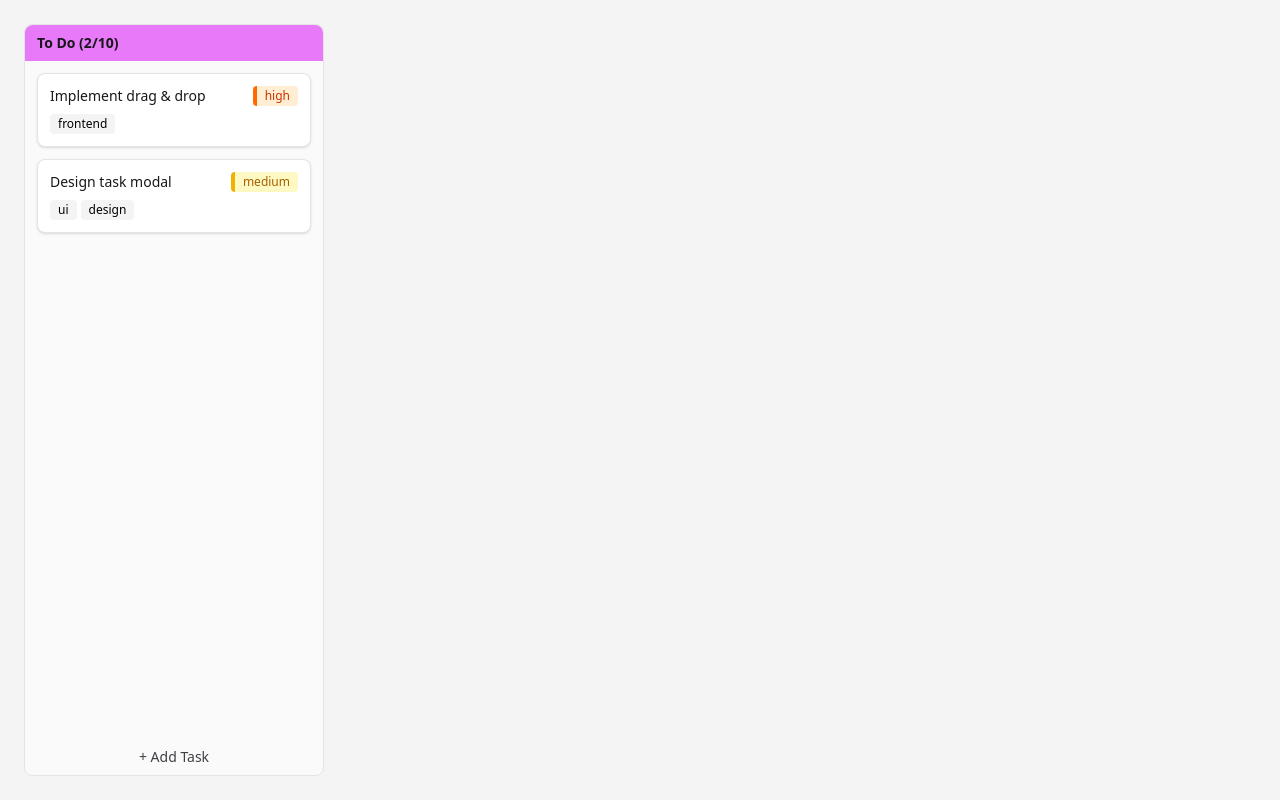
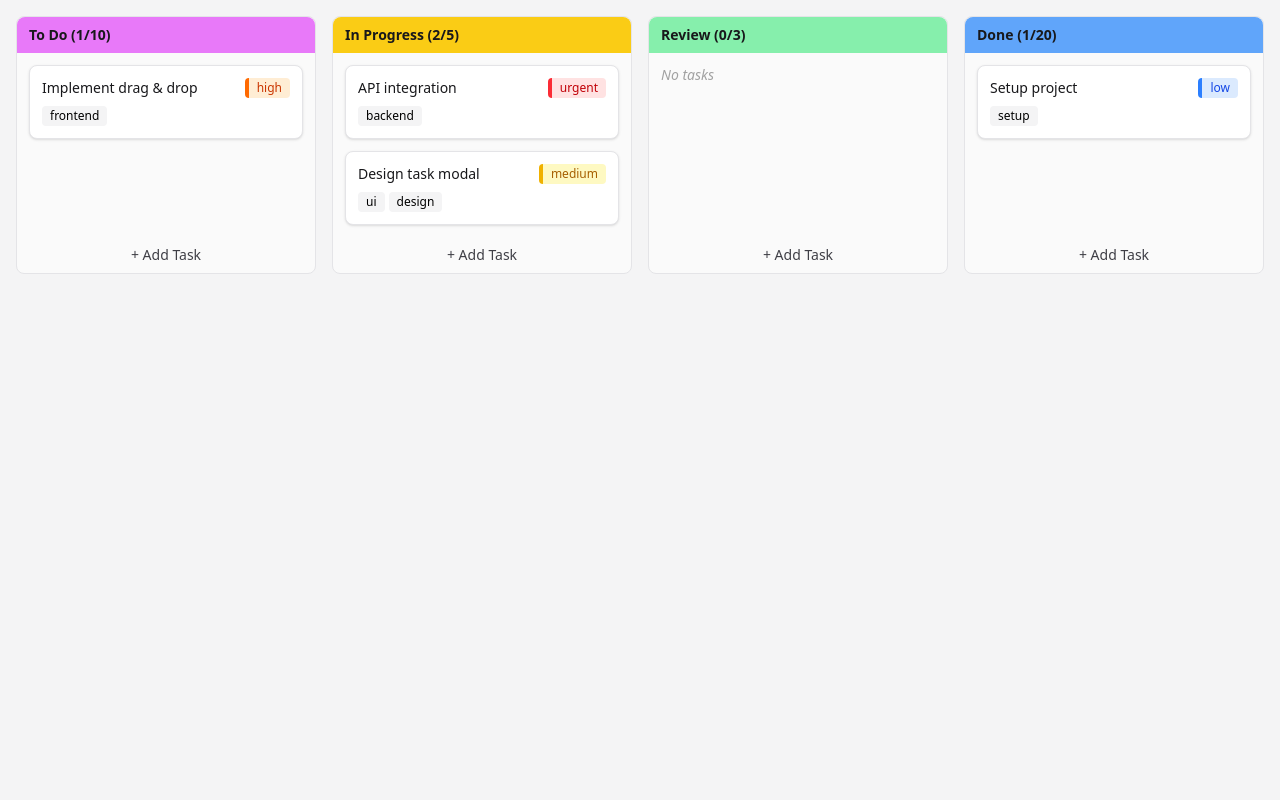
Before and after one commit to kaziabulhasib/kanban-component-hasib, a React (Vite) app: page / in a window 1280 px wide. Built offline with nearby package versions, Linux system fonts and the light colour scheme.

Commit message:
create kan ban board

```diff
--- a/src/App.tsx
+++ b/src/App.tsx
@@ -1,49 +1,102 @@
+import KanbanBoard from "./components/kanbanboard/KanbanBoard";
 import type {
   KanbanColumn as ColumnType,
   KanbanTask,
 } from "./components/kanbanboard/KanbanBoard.types";
-import KanbanColumn from "./components/kanbanboard/KanbanColumn";
 
 function App() {
-  const todoColumn: ColumnType = {
-    id: "todo",
-    title: "To Do",
-    color: "#e879f9",
-    taskIds: ["task-1", "task-2"],
-    maxTasks: 10,
-  };
+  const columns: ColumnType[] = [
+    {
+      id: "todo",
+      title: "To Do",
+      color: "#e879f9",
+      taskIds: ["t1"],
+      maxTasks: 10,
+    },
+    {
+      id: "progress",
+      title: "In Progress",
+      color: "#facc15",
+      taskIds: ["t3", "t2"],
+      maxTasks: 5,
+    },
+    {
+      id: "review",
+      title: "Review",
+      color: "#86efac",
+      taskIds: [],
+      maxTasks: 3,
+    },
+    {
+      id: "done",
+      title: "Done",
+      color: "#60a5fa",
+      taskIds: ["t4"],
+      maxTasks: 20,
+    },
+    {
+      id: "abandoned",
+      title: "Abandoned",
+      color: "#FF7F7F",
+      taskIds: ["t5"],
+      maxTasks: 12,
+    },
+  ];
 
-  const sampleTasks: Record<string, KanbanTask> = {
-    "task-1": {
-      id: "task-1",
+  const tasks: Record<string, KanbanTask> = {
+    t1: {
+      id: "t1",
       title: "Implement drag & drop",
       status: "todo",
       priority: "high",
       tags: ["frontend"],
       createdAt: new Date(),
     },
-    "task-2": {
-      id: "task-2",
+    t2: {
+      id: "t2",
       title: "Design task modal",
       status: "todo",
       priority: "medium",
       tags: ["ui", "design"],
       createdAt: new Date(),
     },
+    t3: {
+      id: "t3",
+      title: "API integration",
+      status: "progress",
+      priority: "urgent",
+      tags: ["backend"],
+      createdAt: new Date(),
+    },
+    t4: {
+      id: "t4",
+      title: "Setup project",
+      status: "done",
+      priority: "low",
+      tags: ["setup"],
+      createdAt: new Date(),
+    },
+    t5: {
+      id: "t5",
+      title: "abandoned task",
+      status: "abandoned",
+      priority: "low",
+      tags: ["finised"],
+      createdAt: new Date(),
+    },
   };
 
-  const tasksForTodo = todoColumn.taskIds
-    .map((id) => sampleTasks[id])
-    .filter(Boolean);
-
   return (
-    <div className='p-6 bg-neutral-100 min-h-screen flex'>
-      <KanbanColumn
-        column={todoColumn}
-        tasks={tasksForTodo}
-        onTaskCreate={(colId) => console.log("Create task in:", colId)}
-      />
-    </div>
+    <KanbanBoard
+      columns={columns}
+      tasks={tasks}
+      onTaskCreate={(colId, task) => console.log("Create", colId, task)}
+      onTaskMove={(taskId, from, to, idx) =>
+        console.log("Move", taskId, from, to, idx)
+      }
+      onTaskUpdate={(taskId, updates) => console.log("Update", taskId, updates)}
+      onTaskDelete={(taskId) => console.log("Delete", taskId)}
+    />
   );
 }
 
--- /dev/null
+++ b/src/components/kanbanboard/KanbanBoard.tsx
@@ -0,0 +1,56 @@
+/* eslint-disable @typescript-eslint/no-unused-vars */
+import React from "react";
+import KanbanColumn from "./KanbanColumn";
+
+import type {
+
+  KanbanTask,
+  KanbanViewProps,
+} from "./KanbanBoard.types";
+
+const KanbanBoard: React.FC<KanbanViewProps> = ({
+  columns,
+  tasks,
+  onTaskMove,
+  onTaskCreate,
+  onTaskUpdate,
+  onTaskDelete,
+}) => {
+  return (
+    <div className='w-full min-h-screen overflow-x-auto bg-neutral-100 p-4'>
+      <div className='flex gap-4 w-max'>
+        {columns.map((column) => {
+
+          const tasksForColumn: KanbanTask[] = column.taskIds
+            .map((id) => tasks[id])
+            .filter(Boolean);
+
+          return (
+            <KanbanColumn
+              key={column.id}
+              column={column}
+              tasks={tasksForColumn}
+              onTaskCreate={(colId) =>
+                onTaskCreate(colId, {
+
+                  id: crypto.randomUUID(),
+                  title: "New Task",
+                  status: colId,
+                  createdAt: new Date(),
+                })
+              }
+              // to do :------------------------------> drag-and-drop
+              onTaskMove={onTaskMove}
+              // edit task (modal later)
+              onTaskUpdate={onTaskUpdate}
+              // delete task
+              onTaskDelete={onTaskDelete}
+            />
+          );
+        })}
+      </div>
+    </div>
+  );
+};
+
+export default KanbanBoard;
--- a/src/components/kanbanboard/KanbanBoard.types.ts
+++ b/src/components/kanbanboard/KanbanBoard.types.ts
@@ -40,3 +40,19 @@
   onTaskUpdate: (taskId: string, updates: Partial<KanbanTask>) => void;
   onTaskDelete: (taskId: string) => void;
 }
+
+// types for the Kanban board
+
+export interface KanbanViewProps {
+  columns: KanbanColumn[];
+  tasks: Record<string, KanbanTask>;
+  onTaskMove: (
+    taskId: string,
+    fromColumn: string,
+    toColumn: string,
+    newIndex: number
+  ) => void;
+  onTaskCreate: (columnId: string, task: KanbanTask) => void;
+  onTaskUpdate: (taskId: string, updates: Partial<KanbanTask>) => void;
+  onTaskDelete: (taskId: string) => void;
+}
```
